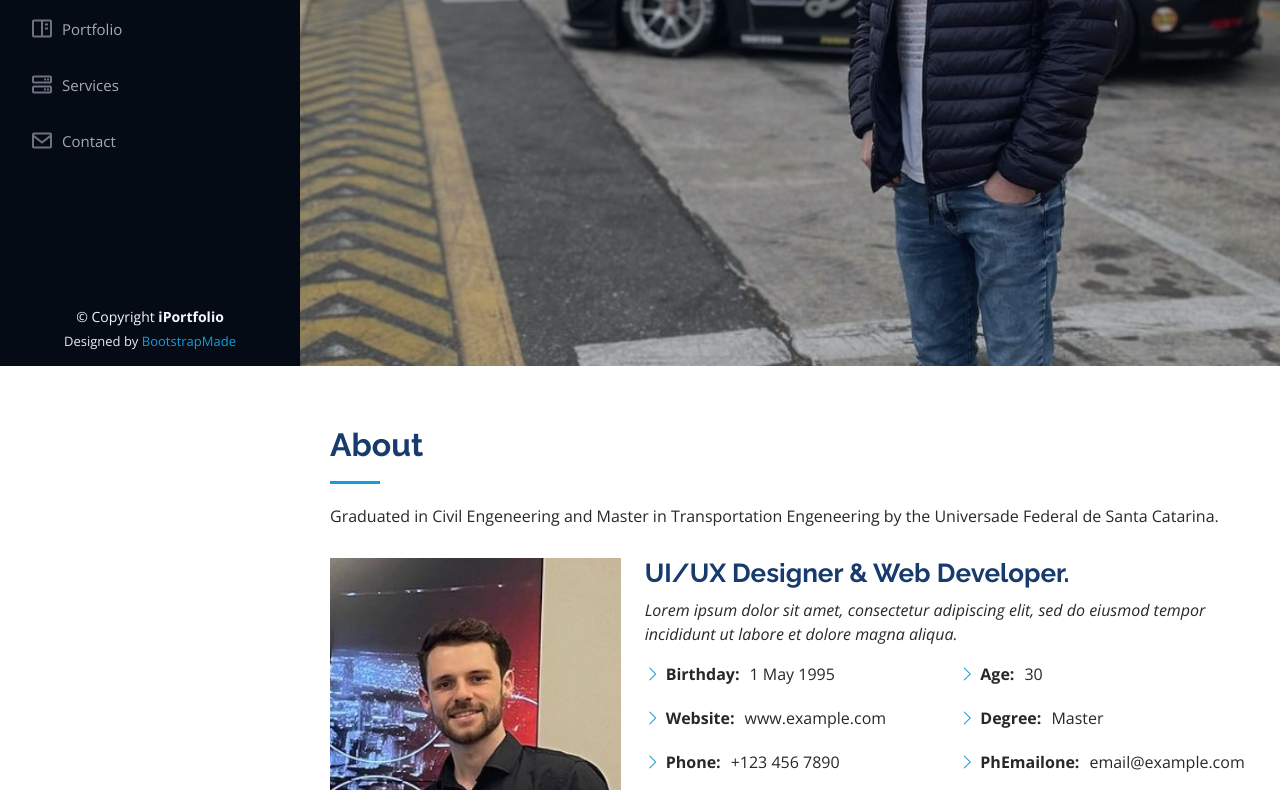
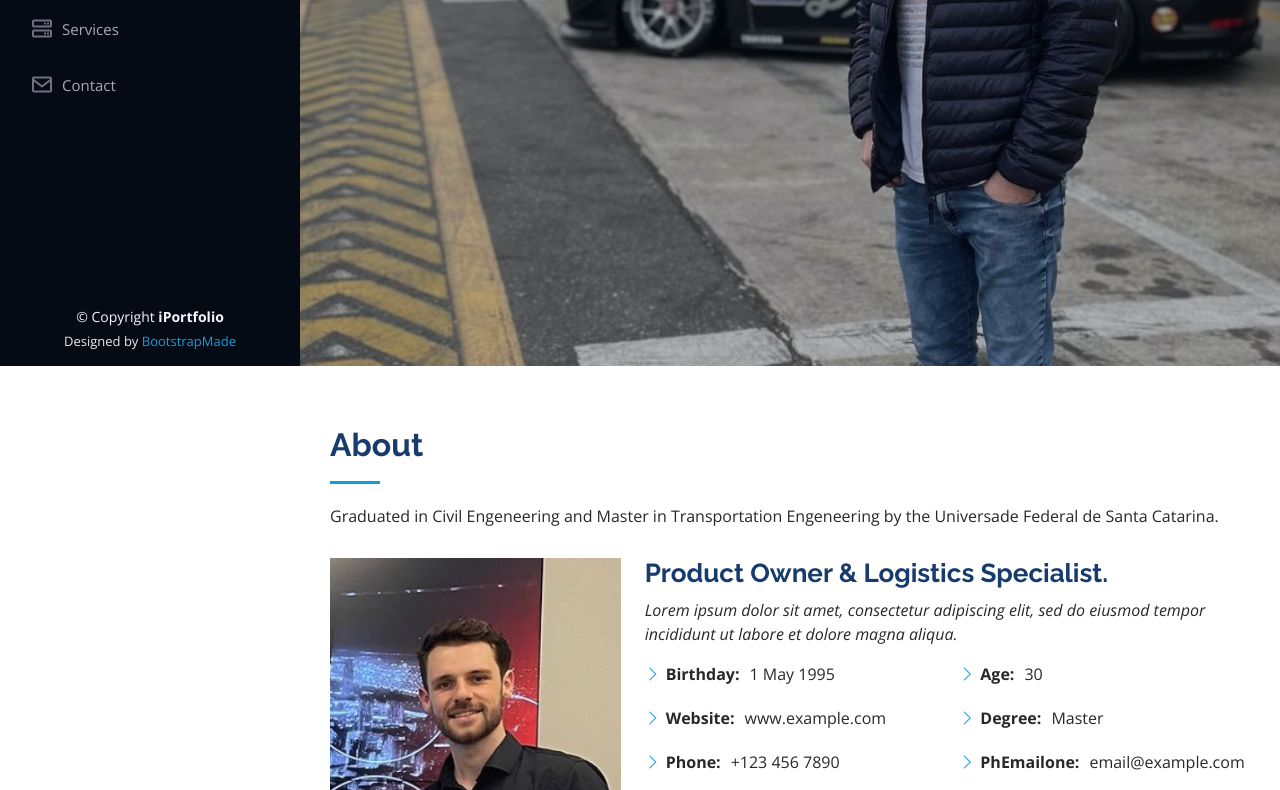
Before and after one commit to guilhermeromanini/portfolio, a plain HTML site: page siteTemplate/index.html in a window 1280 px wide. Shown: the part 434-1224 px from the top of the page. Drawn offline with nearby package versions, Linux system fonts and the light colour scheme.

Commit message:
remoção portfolio e inclusao titulo PO

```diff
--- a/siteTemplate/index.html
+++ b/siteTemplate/index.html
@@ -62,7 +62,6 @@
           <li><a href="#hero" class="nav-link scrollto active"><i class="bx bx-home"></i> <span>Home</span></a></li>
           <li><a href="#about" class="nav-link scrollto"><i class="bx bx-user"></i> <span>About</span></a></li>
           <li><a href="#resume" class="nav-link scrollto"><i class="bx bx-file-blank"></i> <span>Resume</span></a></li>
-          <li><a href="#portfolio" class="nav-link scrollto"><i class="bx bx-book-content"></i> <span>Portfolio</span></a></li>
           <li><a href="#services" class="nav-link scrollto"><i class="bx bx-server"></i> <span>Services</span></a></li>
           <li><a href="#contact" class="nav-link scrollto"><i class="bx bx-envelope"></i> <span>Contact</span></a></li>
         </ul>
@@ -94,7 +93,7 @@
             <img src="assets/img/profile-img.jpg" class="img-fluid" alt="">
           </div>
           <div class="col-lg-8 pt-4 pt-lg-0 content" data-aos="fade-left">
-            <h3>UI/UX Designer &amp; Web Developer.</h3>
+            <h3>Product Owner &amp; Logistics Specialist.</h3>
             <p class="fst-italic">
               Lorem ipsum dolor sit amet, consectetur adipiscing elit, sed do eiusmod tempor incididunt ut labore et dolore
               magna aliqua.
```
